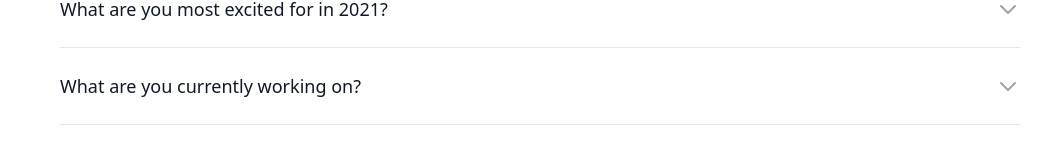
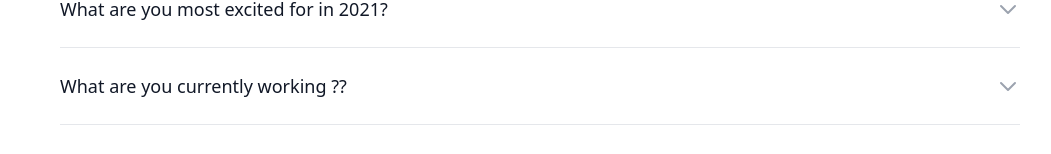
Before and after one commit to Jezzabell91/jeremybell-dev, a Next.js app: page /about in a window 1280 px wide. Shown: the part 351-505 px from the top of the page, without its empty margins (100-1151 px from the left). Built offline with nearby package versions, Linux system fonts and the light colour scheme.

Commit message:
Testing ability to make changes

```diff
--- a/pages/about.js
+++ b/pages/about.js
@@ -94,7 +94,7 @@ const About = () => {
                                     {/* <!-- Expand/collapse question button --> */}
                                     <button onClick={() => setIsOpen2(!isOpen2)} className="text-left w-full flex justify-between items-start text-gray-400">
                                         <span className="font-medium text-gray-900">
-                                            What are you currently working on?
+                                            What are you currently working ??
               </span>
                                         <span className="ml-6 h-7 flex items-center">
                                             {/* <!--
```
